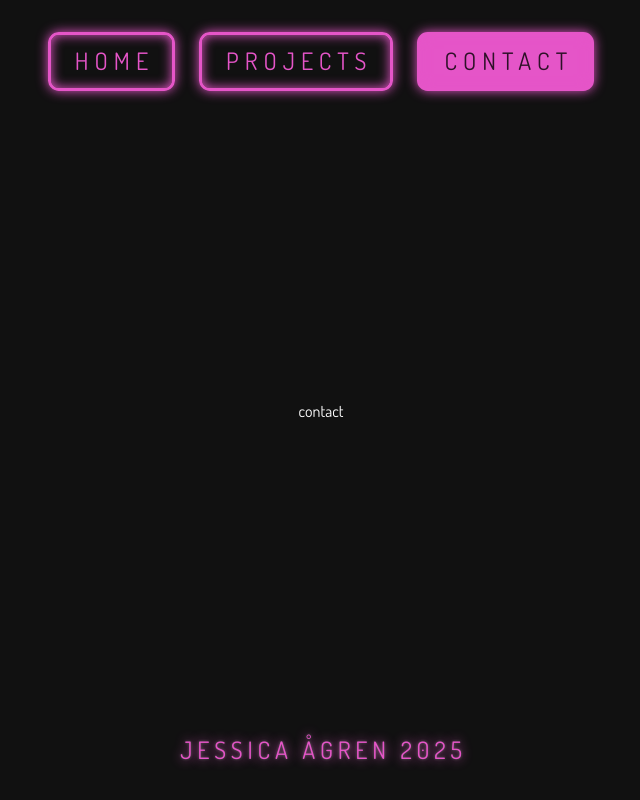
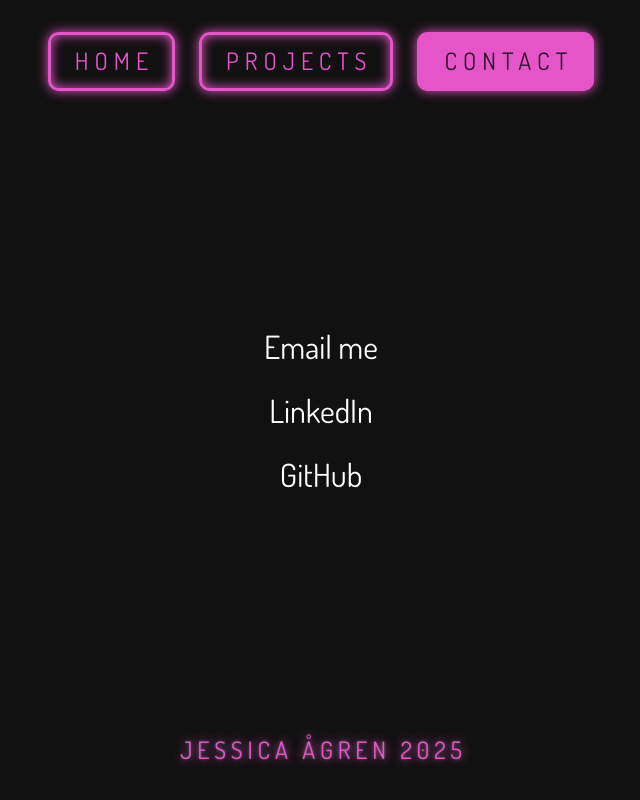
Before and after one commit to jessicaagren/portfolio, a React (Vite) app: page /contact in a window 1280 px wide. Shown: the whole page, without its empty margins (319-959 px from the left). Built offline with nearby package versions, Linux system fonts and the light colour scheme.

Commit message:
Implement ContactPage with email and social media links

```diff
--- a/src/routes/ContactPage.tsx
+++ b/src/routes/ContactPage.tsx
@@ -1,7 +1,21 @@
 export default function ContactPage() {
   return (
     <>
-      <div>contact</div>
+      <div className='ContactPage'>
+        <a href='mailto:jessicaagren@hotmail.com'>Email me</a>
+        <a
+          href='https://www.linkedin.com/in/jessicaagren/'
+          target='_blank'
+          rel='noopener noreferrer'>
+          LinkedIn
+        </a>
+        <a
+          href='https://github.com/jessicaagren'
+          target='_blank'
+          rel='noopener noreferrer'>
+          GitHub
+        </a>
+      </div>
     </>
   );
 }
```
